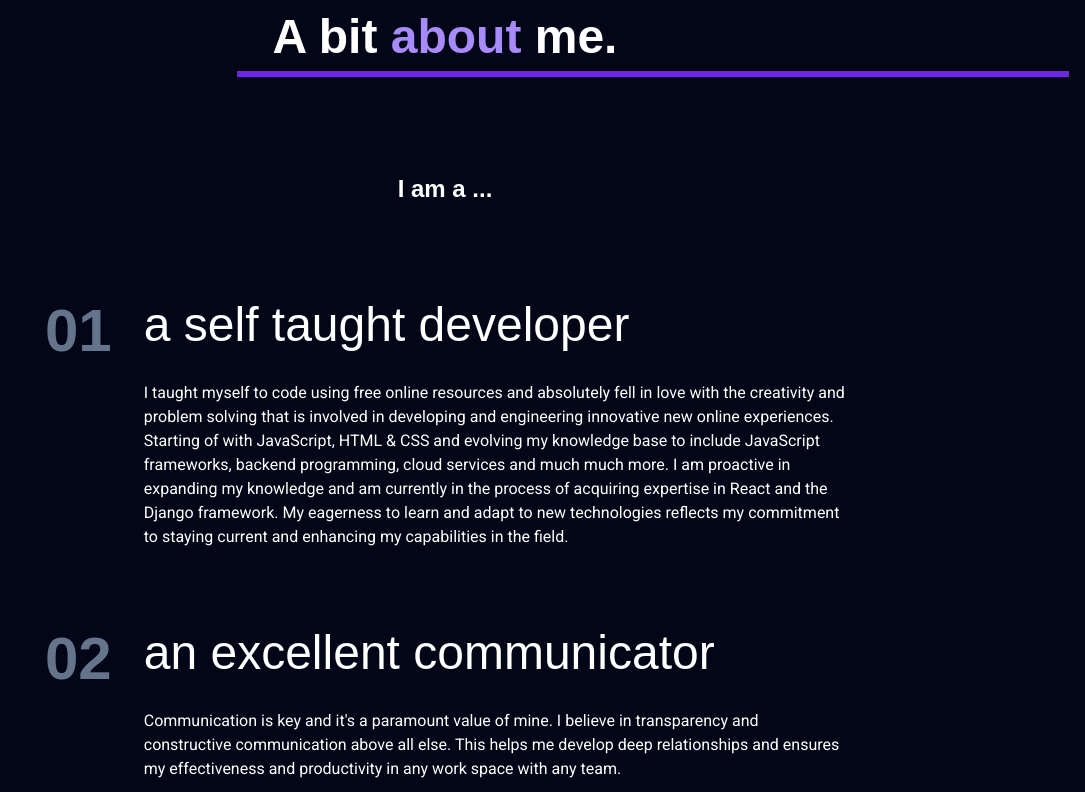
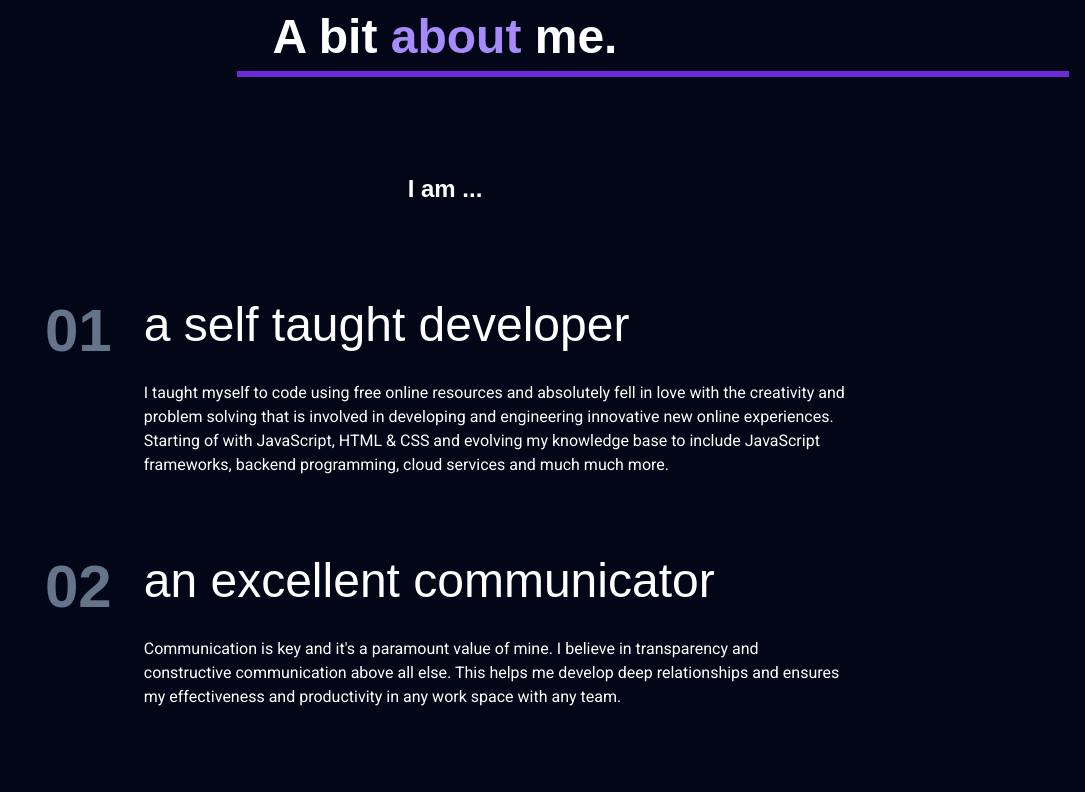
Before and after one commit to krisnadharma1412/Portfolio, a SvelteKit app: page / in a window 1280 px wide. Shown: the part 2004-2796 px from the top of the page, without its empty margins (195-1280 px from the left). Built offline with nearby package versions, Linux system fonts and the light colour scheme.

Commit message:
Add Benefits

```diff
--- a/src/components/Main.svelte
+++ b/src/components/Main.svelte
@@ -8,16 +8,19 @@
 
     let benefits = [
         {
-            metric: "10x",
             name: "a self taught developer",
             description:
-                "I taught myself to code using free online resources and absolutely fell in love with the creativity and problem solving that is involved in developing and engineering innovative new online experiences. Starting of with JavaScript, HTML & CSS and evolving my knowledge base to include JavaScript frameworks, backend programming, cloud services and much much more. I am proactive in expanding my knowledge and am currently in the process of acquiring expertise in React and the Django framework. My eagerness to learn and adapt to new technologies reflects my commitment to staying current and enhancing my capabilities in the field.",
+                "I taught myself to code using free online resources and absolutely fell in love with the creativity and problem solving that is involved in developing and engineering innovative new online experiences. Starting of with JavaScript, HTML & CSS and evolving my knowledge base to include JavaScript frameworks, backend programming, cloud services and much much more.",
         },
         {
             name: "an excellent communicator",
             description:
                 "Communication is key and it's a paramount value of mine. I believe in transparency and constructive communication above all else. This helps me develop deep relationships and ensures my effectiveness and productivity in any work space with any team.",
         },
+        {
+            name: "a tech enthusiast and lifelong learner",
+            description: "I am proactive in expanding my knowledge and am currently in the process of acquiring expertise in React and the Django framework. My eagerness to learn and adapt to new technologies reflects my commitment to staying current and enhancing my capabilities in the field.",
+        }
     ];
 
     let btn_style = "mr-auto cursor-pointer hover:text-slate-950 duration-200 relative after:absolute after:top-0 after:h-0 after:right-full after:w-full after:h-full after:duration-200 after:bg-white hover:after:translate-x-full after:z-[-1] overflow-hidden";
@@ -118,7 +121,7 @@
             </h3>
         </div>
         <p class="mx-auto poppins font-semibold text-lg sm:text-xl md:text-2xl">
-            I am a ...
+            I am ...
         </p>
         <div class="flex flex-col gap-20 w-full mx-auto max-w-[800px]">
             {#each benefits as benefit, index}
```
